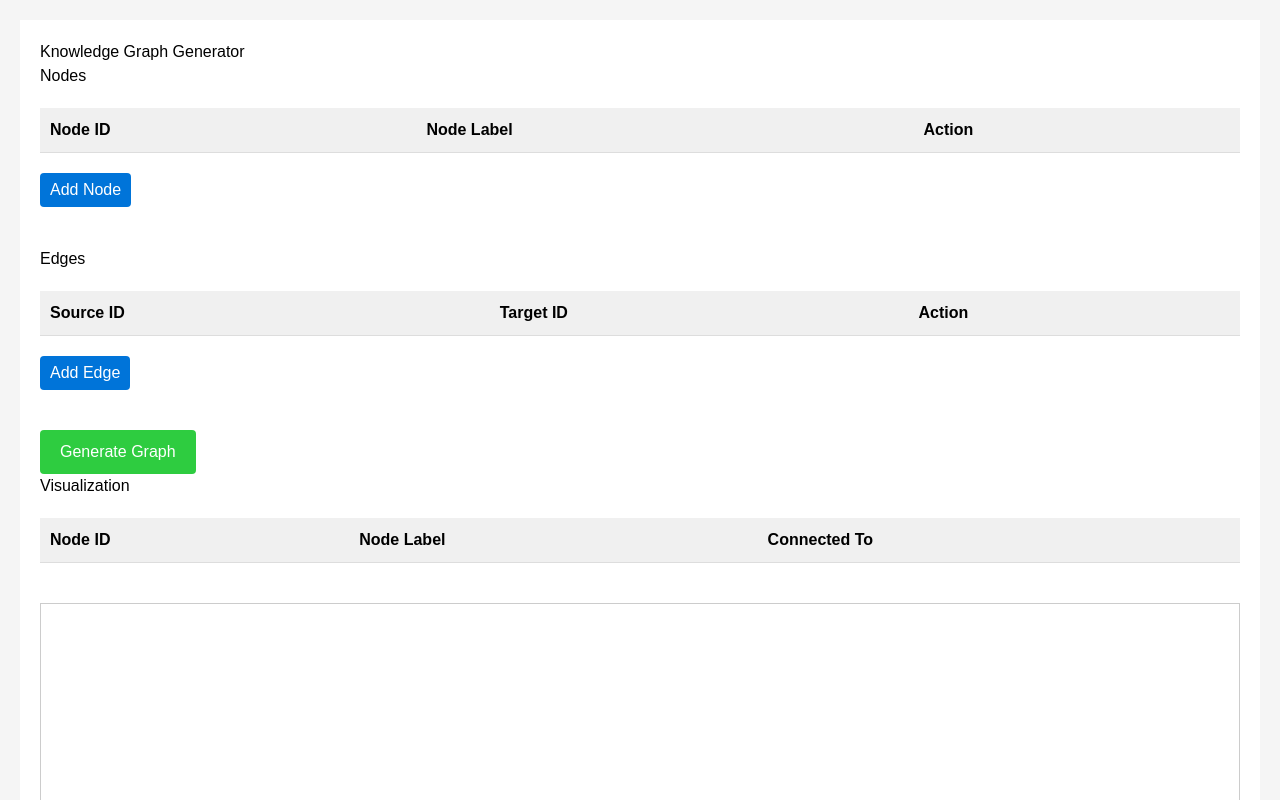
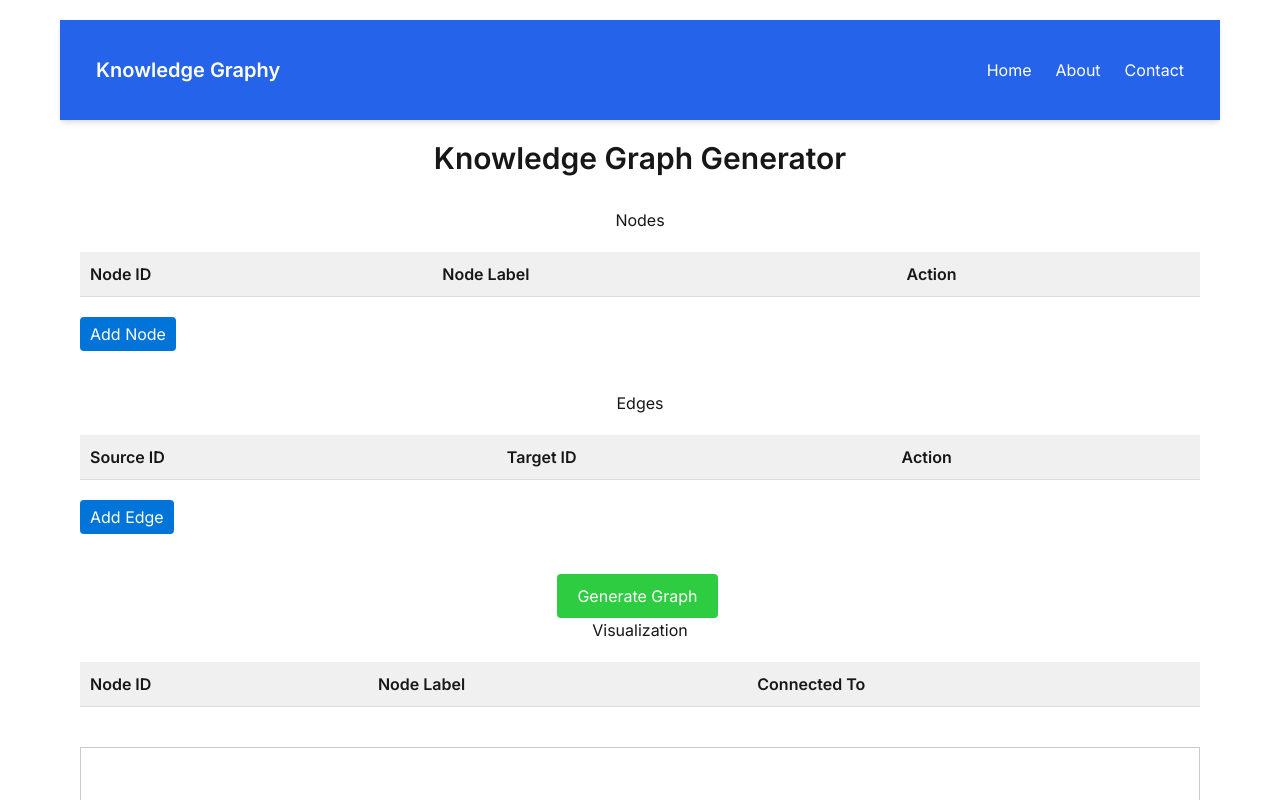
Before and after one commit to othmane-zizi-pro/knowledge-graph-app, a Next.js app: page / in a window 1280 px wide. Shown: the top 800 px of the page. Built offline with nearby package versions, Linux system fonts and the light colour scheme.

Commit message:
Add files via upload

```diff
--- a/src/app/components/GraphComponent.tsx
+++ b/src/app/components/GraphComponent.tsx
@@ -1,6 +1,6 @@
 "use client";
 
-import { useEffect, useState } from 'react';
+import { useEffect, useRef, useState } from 'react';
 import cytoscape, { ElementsDefinition } from 'cytoscape';
 
 interface Node {
@@ -23,13 +23,21 @@ interface GraphComponentProps {
 }
 
 const GraphComponent: React.FC<GraphComponentProps> = ({ data }) => {
+  const cyContainerRef = useRef<HTMLDivElement | null>(null); // Use ref for the container
   const [cyInstance, setCyInstance] = useState<cytoscape.Core | null>(null);
 
   useEffect(() => {
-    if (!document.getElementById('cy')) return;
+    if (!cyContainerRef.current) {
+      console.log('Cytoscape container not available (cyContainerRef.current is null)');
+      return;
+    }
 
+    console.log('Cytoscape container available, initializing Cytoscape...');
+
+    // Clean up the previous instance if one exists
     if (cyInstance) {
-      cyInstance.destroy(); // Clean up previous instance before creating a new one
+      cyInstance.destroy();
+      console.log('Cytoscape instance destroyed.');
     }
 
     const elements: ElementsDefinition = {
@@ -41,8 +49,9 @@ const GraphComponent: React.FC<GraphComponentProps> = ({ data }) => {
       })),
     };
 
+    try {
       const cy = cytoscape({
-      container: document.getElementById('cy'), // Ensure container exists
+        container: cyContainerRef.current, // Ensure container exists
         elements,
         style: [
           {
@@ -83,7 +92,7 @@ const GraphComponent: React.FC<GraphComponentProps> = ({ data }) => {
         },
       });
 
-    // Handle hover effects using events
+      // Add hover effects to nodes
       cy.on('mouseover', 'node', (event) => {
         const node = event.target;
         node.style({
@@ -102,18 +111,24 @@ const GraphComponent: React.FC<GraphComponentProps> = ({ data }) => {
         });
       });
 
-    setCyInstance(cy); // Keep track of the Cytoscape instance
+      setCyInstance(cy);
+      console.log('Cytoscape instance created.');
+
+    } catch (error) {
+      console.error('Error initializing Cytoscape:', error);
+    }
 
     return () => {
       if (cyInstance) {
         cyInstance.destroy(); // Clean up Cytoscape instance on unmount
+        console.log('Cytoscape instance cleaned up on unmount.');
       }
     };
   }, [data]);
 
   return (
     <div
-      id="cy"
+      ref={cyContainerRef}
       style={{
         width: '100%',
         height: '100vh',
--- /dev/null
+++ b/src/app/components/NavBar.tsx
@@ -0,0 +1,30 @@
+import React from 'react';
+
+const NavBar: React.FC = () => {
+  return (
+    <nav className="bg-blue-600 text-white p-4 shadow-md">
+      <div className="container mx-auto flex justify-between items-center">
+        <div className="text-xl font-bold">Knowledge Graphy</div>
+        <ul className="flex flex-row space-x-6 list-none m-0 p-0"> {/* Ensure it's a horizontal row */}
+          <li className="inline-block">
+            <a href="#" className="hover:text-gray-300">
+              Home
+            </a>
+          </li>
+          <li className="inline-block">
+            <a href="#" className="hover:text-gray-300">
+              About
+            </a>
+          </li>
+          <li className="inline-block">
+            <a href="#" className="hover:text-gray-300">
+              Contact
+            </a>
+          </li>
+        </ul>
+      </div>
+    </nav>
+  );
+};
+
+export default NavBar;
--- a/src/app/globals.css
+++ b/src/app/globals.css
@@ -1,56 +1,83 @@
+@import url('https://fonts.googleapis.com/css2?family=Inter:wght@400;600&family=Roboto+Mono:wght@400;500&display=swap');
+
 @tailwind base;
 @tailwind components;
 @tailwind utilities;
 
 
 :root {
-  --background: #ffffff;
-  --foreground: #171717;
+  --background-light: #ffffff;
+  --background-dark: #0a0a0a;
+  --foreground-light: #171717;
+  --foreground-dark: #ededed;
+  --primary-color: #0074D9;
+  --secondary-color: #005bb5;
+  --font-sans: 'Inter', Arial, sans-serif;
+  --font-mono: 'Roboto Mono', monospace;
 }
 
 @media (prefers-color-scheme: dark) {
   :root {
-    --background: #0a0a0a;
-    --foreground: #ededed;
+    --background: var(--background-dark);
+    --foreground: var(--foreground-dark);
   }
 }
 
 body {
-  color: var(--foreground);
-  background: var(--background);
-  font-family: Arial, Helvetica, sans-serif;
+  color: var(--foreground-light);
+  background: var(--background-light);
+  font-family: var(--font-sans);
+  padding: 0;
+  margin: 0;
 }
 
 @layer utilities {
   .text-balance {
     text-wrap: balance;
   }
+
+  .smooth-transition {
+    transition: all 0.3s ease-in-out;
+  }
 }
 
+button {
+  padding: 10px 15px;
+  background-color: var(--primary-color);
+  color: white;
+  border-radius: 6px;
+  font-family: var(--font-sans);
+  transition: background-color 0.3s ease;
+}
 
-body {
-  font-family: Arial, sans-serif;
-  padding: 20px;
-  background-color: #f5f5f5;
+button:hover {
+  background-color: var(--secondary-color);
+}
+
+input {
+  padding: 10px;
+  border-radius: 4px;
+  border: 1px solid #ccc;
+  margin-right: 10px;
+  font-family: var(--font-mono);
 }
 
 form {
   margin-bottom: 20px;
 }
 
-input {
-  margin-right: 10px;
-  padding: 5px;
+.container {
+  max-width: 1200px;
+  margin: 0 auto;
+  padding: 20px;
 }
 
-button {
-  padding: 5px 10px;
-  background-color: #0074D9;
+.bg-accent {
+  background-color: var(--primary-color);
   color: white;
-  border: none;
-  cursor: pointer;
 }
 
-button:hover {
-  background-color: #005bb5;
+.bg-dark {
+  background-color: var(--background-dark);
+  color: var(--foreground-dark);
 }
--- a/src/app/layout.tsx
+++ b/src/app/layout.tsx
@@ -1,7 +1,6 @@
 import type { Metadata } from "next";
 import localFont from "next/font/local";
 import "./globals.css";
-
 
 const geistSans = localFont({
   src: "./fonts/GeistVF.woff",
@@ -27,9 +26,9 @@ export default function RootLayout({
   return (
     <html lang="en">
       <body
-        className={`${geistSans.variable} ${geistMono.variable} antialiased`}
+        className={`${geistSans.variable} ${geistMono.variable} antialiased min-h-screen bg-background-light text-foreground-light dark:bg-background-dark dark:text-foreground-dark`}
       >
-        {children}
+        <div className="container mx-auto p-4">{children}</div>
       </body>
     </html>
   );
--- a/src/app/page.tsx
+++ b/src/app/page.tsx
@@ -3,6 +3,7 @@
 import { useState } from 'react';
 import InputForm from './components/InputForm';
 import GraphComponent from './components/GraphComponent';
+import NavBar from './components/NavBar'; // Import the NavBar component
 import './globals.css';
 
 interface Node {
@@ -23,10 +24,15 @@ export default function Home() {
   };
 
   return (
-    <div style={{ backgroundColor: 'white', color: 'black', minHeight: '100vh', padding: '20px' }}>
-      <h1>Knowledge Graph Generator</h1>
-      <InputForm onSubmit={handleGenerateGraph} />
-      <GraphComponent data={graphData} />
+    <div className="bg-background-light dark:bg-background-dark text-foreground-light dark:text-foreground-dark min-h-screen">
+      <NavBar /> {/* Add the NavBar component */}
+      <div className="container mx-auto text-center p-8">
+        <h1 className="text-3xl font-bold mb-8">Knowledge Graph Generator</h1>
+        <InputForm onSubmit={handleGenerateGraph} />
+        <div className="mt-10">
+          <GraphComponent data={graphData} />
+        </div>
+      </div>
     </div>
   );
 }
```
Lines whose indentation alone changed are shown as unchanged.
